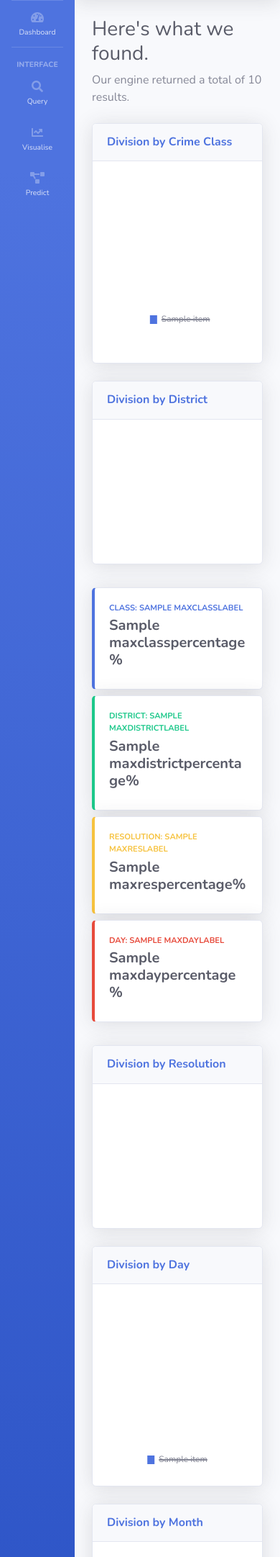
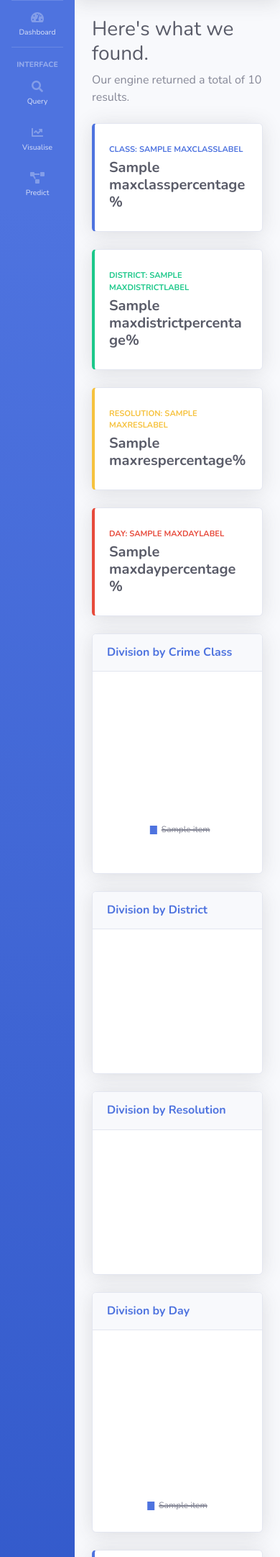
Before and after one commit to rubyruins/criminal-offense-2.0, a Python web app: template templates/visualiseresult.html in a window 390 px wide. Shown: the part 70-2233 px from the top of the page at 72% size. Run offline with Jinja, Linux system fonts and the light colour scheme; the template is opened without the code that fills it: most values are stand-ins (such as "Sample title", 1, 10 or a date in 2020); some libraries are stand-ins or nearby versions.

Commit message:
crushed some bugs

```diff
--- a/templates/visualiseresult.html
+++ b/templates/visualiseresult.html
@@ -10,11 +10,68 @@
 	<h1 class="h3 mb-2 text-gray-800">Here's what we found.</h1>
 	<p class="mb-4">Our engine returned a total of {{ datalength }} results.</p>
 
+
+	<!-- card row-->
+	<div class="row">
+
+		<div class="col-xl-3 col-lg-3 col-md-6 mb-4">
+			<div class="card border-left-primary shadow h-100 py-2">
+				<div class="card-body">
+					<div class="row no-gutters align-items-center">
+						<div class="col mr-3">
+							<div class="text-xs font-weight-bold text-primary text-uppercase mb-1">class: {{ maxclasslabel}}</div>
+							<div class="h5 mb-0 font-weight-bold text-gray-800">{{ maxclasspercentage }}%</div>
+						</div>
+					</div>
+				</div>
+			</div>
+		</div>
+
+		<div class="col-xl-3 col-lg-3 col-md-6 mb-4">
+			<div class="card border-left-success shadow h-100 py-2">
+				<div class="card-body">
+					<div class="row no-gutters align-items-center">
+						<div class="col mr-3">
+							<div class="text-xs font-weight-bold text-success text-uppercase mb-1">district: {{ maxdistrictlabel }}</div>
+							<div class="h5 mb-0 font-weight-bold text-gray-800"> {{ maxdistrictpercentage }}%</div>
+						</div>
+					</div>
+				</div>
+			</div>
+		</div>
+
+		<div class="col-xl-3 col-lg-3 col-md-6 mb-4">
+			<div class="card border-left-warning shadow h-100 py-2">
+				<div class="card-body">
+					<div class="row no-gutters align-items-center">
+						<div class="col mr-3">
+							<div class="text-xs font-weight-bold text-warning text-uppercase mb-1">resolution: {{ maxreslabel}}</div>
+							<div class="h5 mb-0 font-weight-bold text-gray-800">{{ maxrespercentage }}%</div>
+						</div>
+					</div>
+				</div>
+			</div>
+		</div>
+
+		<div class="col-xl-3 col-lg-3 col-md-6 mb-4">
+			<div class="card border-left-danger shadow h-100 py-2">
+				<div class="card-body">
+					<div class="row no-gutters align-items-center">
+						<div class="col mr-3">
+							<div class="text-xs font-weight-bold text-danger text-uppercase mb-1">day: {{ maxdaylabel}}</div>
+							<div class="h5 mb-0 font-weight-bold text-gray-800">{{ maxdaypercentage }}%</div>
+						</div>
+					</div>
+				</div>
+			</div>
+		</div>
+	</div>
+
 	<!-- Content Row -->
 	<div class="row">
 
-		<!-- Donut Chart -->
-		<div class="col-xl-4 col-lg-3">
+		<!-- crime class Chart -->
+		<div class="col-xl-4 col-lg-4">
 			<div class="card shadow mb-4">
 				<!-- Card Header - Dropdown -->
 				<div class="card-header py-3">
@@ -31,9 +88,8 @@
 			</div>
 		</div>
 
-			<!--bar chart-->
-			<div class="col-xl-5 col-lg-6">
-
+		<!--district chart-->
+		<div class="col-xl-8 col-lg-8">
 			<div class="card shadow mb-4">
 				<div class="card-header py-3">
 					<h6 class="m-0 font-weight-bold text-primary">Division by District</h6>
@@ -41,68 +97,6 @@
 				<div class="card-body">
 					<div class="chart-bar">
 						<canvas id="districtChart" width="600" height="400"></canvas>
-						</div>
-						<!-- <hr>
-							Division of selected crimes by district where the crime occured. -->
-						</div>
-					</div>
-				</div>
-
-				<!-- Earnings (Monthly) Card Example -->
-				<div class="col-xl-3 col-lg-3 mb-4">
-					<div class="row my-2">
-						<div class="col">
-							<div class="card border-left-primary shadow h-100 mb-2">
-								<div class="card-body">
-									<div class="row no-gutters align-items-center">
-										<div class="col mr-3">
-											<div class="text-xs font-weight-bold text-primary text-uppercase mb-1">class: {{ maxclasslabel}}</div>
-											<div class="h5 mb-0 font-weight-bold text-gray-800">{{ maxclasspercentage }}%</div>
-										</div>
-									</div>
-								</div>
-							</div>
-						</div>
-					</div>
-					<div class="row my-2">
-						<div class="col">
-							<div class="card border-left-success shadow h-100 mb-2">
-								<div class="card-body">
-									<div class="row no-gutters align-items-center">
-										<div class="col mr-3">
-											<div class="text-xs font-weight-bold text-success text-uppercase mb-1">district: {{ maxdistrictlabel }}</div>
-											<div class="h5 mb-0 font-weight-bold text-gray-800"> {{ maxdistrictpercentage }}%</div>
-										</div>
-									</div>
-								</div>
-							</div>
-						</div>
-					</div>
-					<div class="row my-2">
-						<div class="col">
-							<div class="card border-left-warning shadow h-100 mb-2">
-								<div class="card-body">
-									<div class="row no-gutters align-items-center">
-										<div class="col mr-3">
-											<div class="text-xs font-weight-bold text-warning text-uppercase mb-1">resolution: {{ maxreslabel}}</div>
-											<div class="h5 mb-0 font-weight-bold text-gray-800">{{ maxrespercentage }}%</div>
-										</div>
-									</div>
-								</div>
-							</div>
-						</div>
-					</div>
-					<div class="row my-2">
-						<div class="col">
-							<div class="card border-left-danger shadow h-100 mb-2">
-								<div class="card-body">
-									<div class="row no-gutters align-items-center">
-										<div class="col mr-3">
-											<div class="text-xs font-weight-bold text-danger text-uppercase mb-1">day: {{ maxdaylabel}}</div>
-											<div class="h5 mb-0 font-weight-bold text-gray-800">{{ maxdaypercentage }}%</div>
-										</div>
-									</div>
-								</div>
 					</div>
 				</div>
 			</div>
@@ -112,10 +106,8 @@
 
 	<!-- Content Row -->
 	<div class="row">
-
-				<!--bar chart-->
+		<!--resolution chart-->
 		<div class="col-xl-8 col-lg-7">
-
 			<div class="card shadow mb-4">
 				<div class="card-header py-3">
 					<h6 class="m-0 font-weight-bold text-primary">Division by Resolution</h6>
@@ -128,7 +120,7 @@
 			</div>
 		</div>
 
-				<!-- Donut Chart -->
+		<!-- day Chart -->
 		<div class="col-xl-4 col-lg-5">
 			<div class="card shadow mb-4">
 				<!-- Card Header - Dropdown -->
@@ -145,10 +137,52 @@
 		</div>
 	</div>
 
+	<!-- card row-->
 	<div class="row">
-				<!--bar chart-->
+
+		<div class="col-xl-4 col-lg-4 mb-4">
+			<div class="card border-left-primary shadow h-100 py-2">
+				<div class="card-body">
+					<div class="row no-gutters align-items-center">
+						<div class="col mr-3">
+							<div class="text-xs font-weight-bold text-primary text-uppercase mb-1">date of month: {{ maxsingledatelabel}}</div>
+							<div class="h5 mb-0 font-weight-bold text-gray-800">{{ maxsingledatepercentage }}%</div>
+						</div>
+					</div>
+				</div>
+			</div>
+		</div>
+
+		<div class="col-xl-4 col-lg-4 mb-4">
+			<div class="card border-left-success shadow h-100 py-2">
+				<div class="card-body">
+					<div class="row no-gutters align-items-center">
+						<div class="col mr-3">
+							<div class="text-xs font-weight-bold text-success text-uppercase mb-1">month of year: {{ maxmonthlabel }}</div>
+							<div class="h5 mb-0 font-weight-bold text-gray-800"> {{ maxmonthpercentage }}%</div>
+						</div>
+					</div>
+				</div>
+			</div>
+		</div>
+
+		<div class="col-xl-4 col-lg-4 mb-4">
+			<div class="card border-left-warning shadow h-100 py-2">
+				<div class="card-body">
+					<div class="row no-gutters align-items-center">
+						<div class="col mr-3">
+							<div class="text-xs font-weight-bold text-warning text-uppercase mb-1">time of day: {{ maxtimelabel}}</div>
+							<div class="h5 mb-0 font-weight-bold text-gray-800">{{ maxtimepercentage }}%</div>
+						</div>
+					</div>
+				</div>
+			</div>
+		</div>
+	</div>
+
+	<div class="row">
+		<!--month chart-->
 		<div class="col-xl-12 col-lg-12">
-
 			<div class="card shadow mb-4">
 				<div class="card-header py-3">
 					<h6 class="m-0 font-weight-bold text-primary">Division by Month</h6>
@@ -163,9 +197,8 @@
 	</div>
 
 	<div class="row">
-				<!--bar chart-->
+		<!--day of month chart-->
 		<div class="col-xl-12 col-lg-12">
-
 			<div class="card shadow mb-4">
 				<div class="card-header py-3">
 					<h6 class="m-0 font-weight-bold text-primary">Division by Day of Month</h6>
@@ -180,9 +213,8 @@
 	</div>
 
 	<div class="row">
-				<!--bar chart-->
+		<!--time chart-->
 		<div class="col-xl-12 col-lg-12">
-
 			<div class="card shadow mb-4">
 				<div class="card-header py-3">
 					<h6 class="m-0 font-weight-bold text-primary">Division by Time of Day</h6>
```
Also changed, not shown: app.py (+5 -4 lines). Lines whose indentation alone changed are shown as unchanged.
